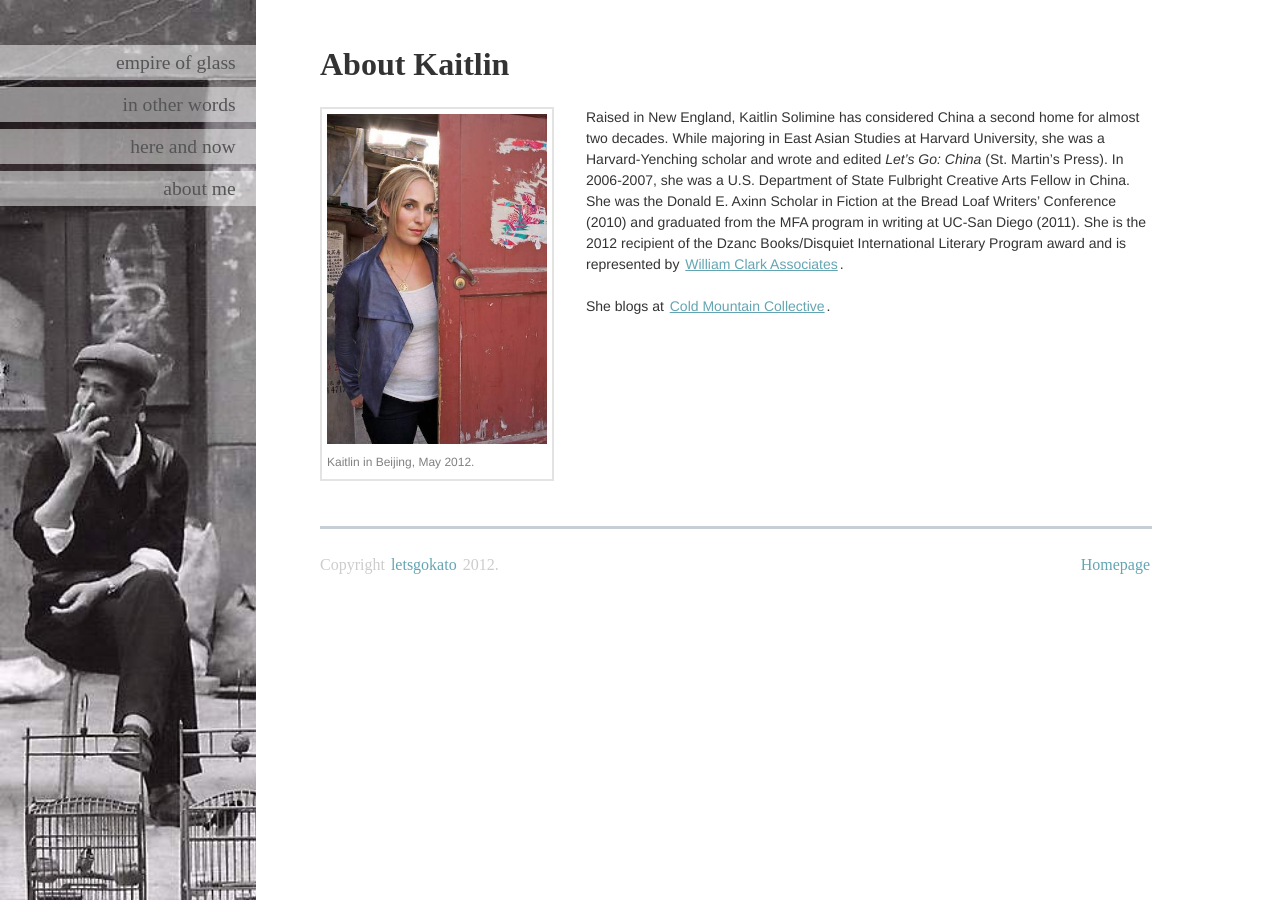
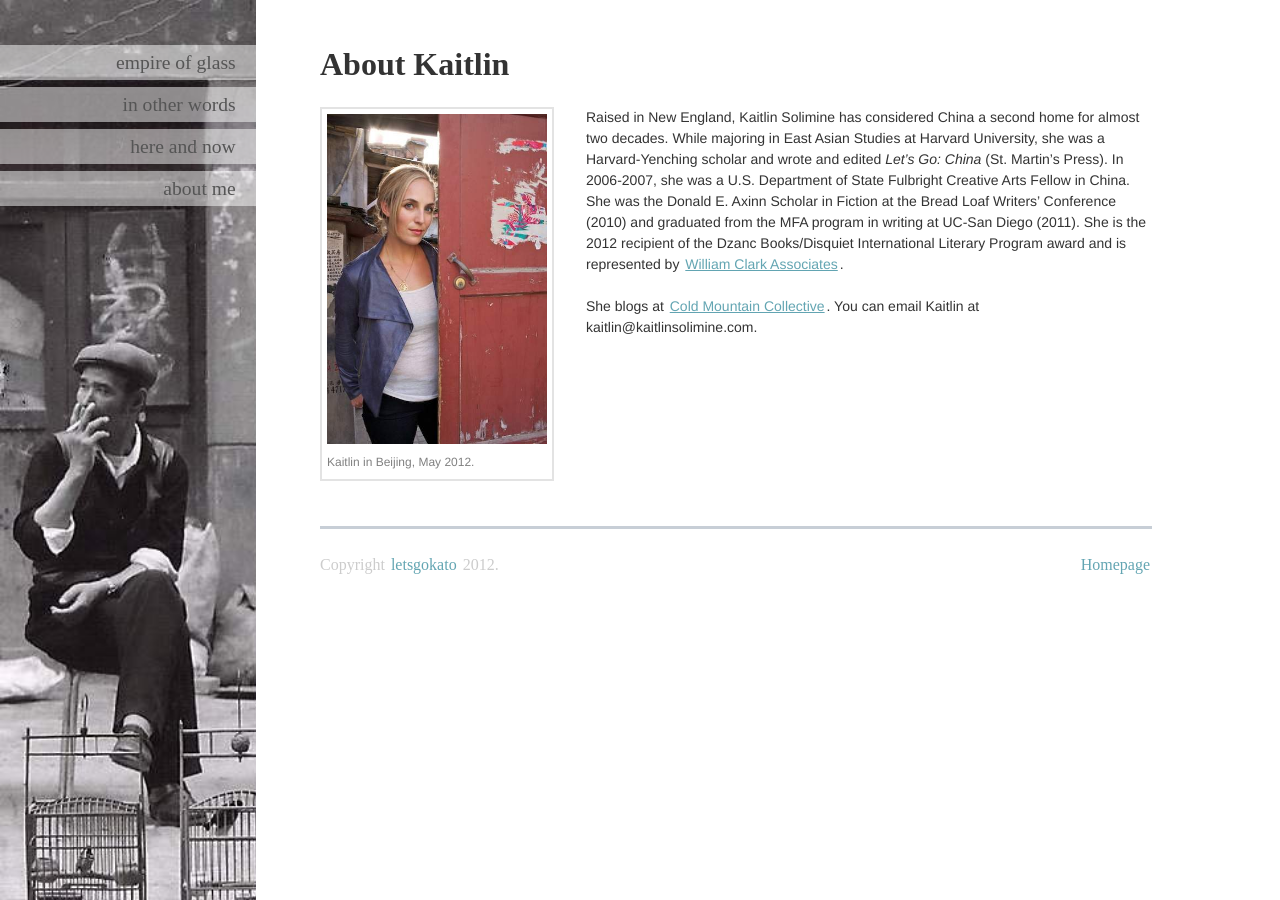
Before and after one commit to ajhit406/kato, a Jekyll site: the page built from aboutme.md, in a window 1280 px wide. Built offline with Jekyll 4.4.1, drawn with Linux system fonts in a browser that asks for light colours; some web fonts are replaced; Markdown is read by kramdown in place of the engine named in the settings.

Commit message:
email address

```diff
--- a/aboutme.md
+++ b/aboutme.md
@@ -13,6 +13,6 @@ lnav: aboutme
 
 Raised in New England, Kaitlin Solimine has considered China a second home for almost two decades. While majoring in East Asian Studies at Harvard University, she was a Harvard-Yenching scholar and wrote and edited _Let's Go: China_ (St. Martin's Press). In 2006-2007, she was a U.S. Department of State Fulbright Creative Arts Fellow in China. She was the Donald E. Axinn Scholar in Fiction at the Bread Loaf Writers' Conference (2010) and graduated from the MFA program in writing at UC-San Diego (2011). She is the 2012 recipient of the Dzanc Books/Disquiet International Literary Program award and is represented by [William Clark Associates]( http://www.wmclark.com/).
 
-She blogs at [Cold Mountain Collective](http://www.coldmountaincollective.com).
+She blogs at [Cold Mountain Collective](http://www.coldmountaincollective.com). You can email Kaitlin at kaitlin@kaitlinsolimine.com.
 
 <br clear="all" />
```
